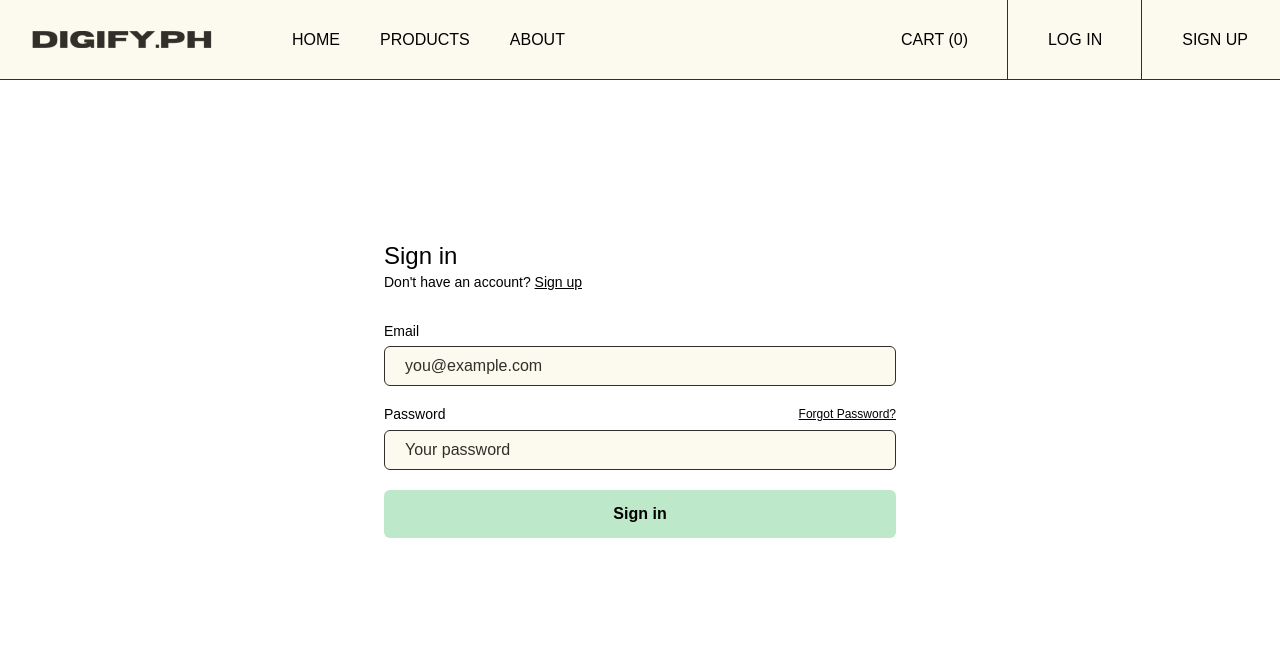
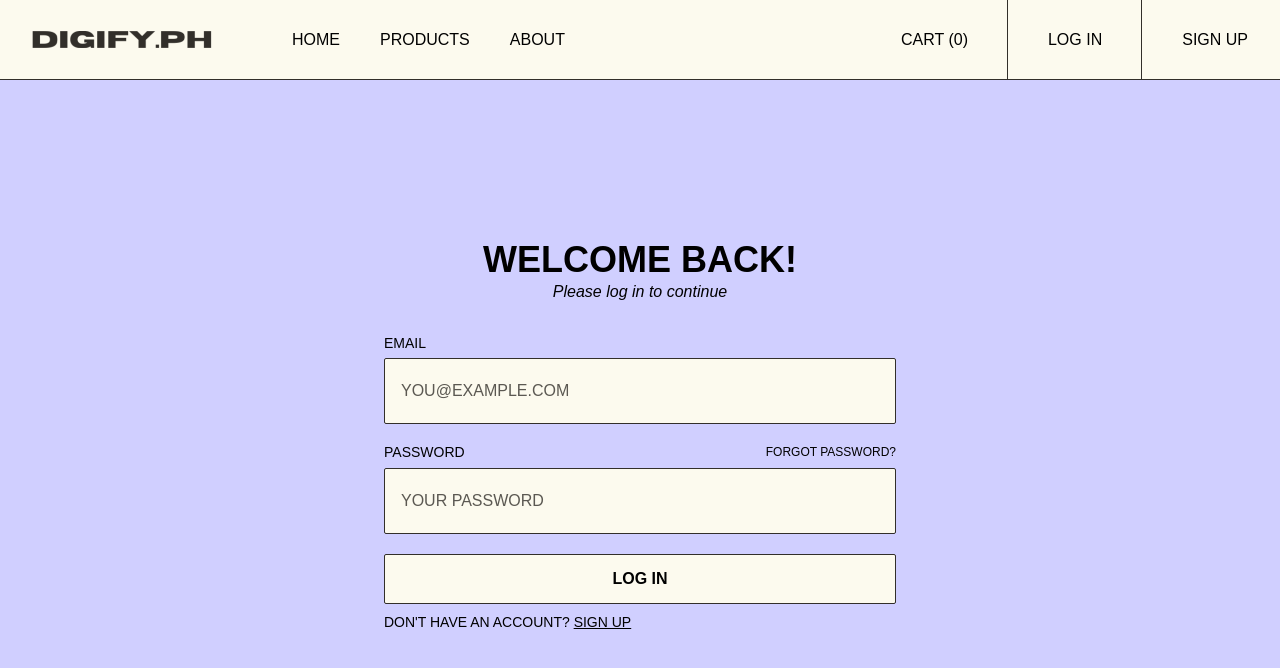
Before and after one commit to felixmacaspac/digify.ph, a Next.js app: page /sign-in in a window 1280 px wide. Shown: the top 668 px of the page. Built offline with nearby package versions, Linux system fonts and the light colour scheme; no server answers.

Commit message:
refactor(sign-in): improve UI

```diff
--- a/app/(auth-pages)/layout.tsx
+++ b/app/(auth-pages)/layout.tsx
@@ -4,7 +4,7 @@ export default async function Layout({
   children: React.ReactNode;
 }) {
   return (
-    <div className="w-full flex flex-col gap-12 items-start px-4">
+    <div className="w-full flex flex-col gap-12 items-start px-4 bg-purple min-h-screen relative">
       {children}
     </div>
   );
--- a/app/(auth-pages)/sign-in/page.tsx
+++ b/app/(auth-pages)/sign-in/page.tsx
@@ -9,20 +9,19 @@ export default async function Login(props: { searchParams: Promise<Message> }) {
   const searchParams = await props.searchParams;
   return (
     <form className="flex-1 flex flex-col my-40 w-full max-w-lg mx-auto">
-      <h1 className="text-2xl font-medium">Sign in</h1>
-      <p className="text-sm text-foreground">
-        Don't have an account?{" "}
-        <Link className="text-foreground font-medium underline" href="/sign-up">
-          Sign up
-        </Link>
+      <h1 className="text-4xl text-center uppercase font-bold">
+        Welcome back!
+      </h1>
+      <p className="text-base italic text-center text-foreground">
+        Please log in to continue
       </p>
-      <div className="flex flex-col gap-2 [&>input]:mb-3 mt-8">
+      <div className="flex flex-col gap-2 [&>input]:mb-3 mt-8 uppercase">
         <Label htmlFor="email">Email</Label>
-        <Input name="email" placeholder="you@example.com" required />
+        <Input name="email" placeholder="YOU@EXAMPLE.COM" required />
         <div className="flex justify-between items-center">
           <Label htmlFor="password">Password</Label>
           <Link
-            className="text-xs text-foreground underline"
+            className="text-xs text-foreground uppercase"
             href="/forgot-password"
           >
             Forgot Password?
@@ -31,12 +30,21 @@ export default async function Login(props: { searchParams: Promise<Message> }) {
         <Input
           type="password"
           name="password"
-          placeholder="Your password"
+          placeholder="YOUR PASSWORD"
           required
         />
         <SubmitButton pendingText="Signing In..." formAction={signInAction}>
-          Sign in
+          LOG IN
         </SubmitButton>
+        <p className="text-sm text-foreground">
+          Don't have an account?{" "}
+          <Link
+            className="text-foreground font-medium underline"
+            href="/sign-up"
+          >
+            Sign up
+          </Link>
+        </p>
         <FormMessage message={searchParams} />
       </div>
     </form>
--- a/components/form-message.tsx
+++ b/components/form-message.tsx
@@ -1,3 +1,5 @@
+import { FaCheckCircle, FaTimesCircle, FaInfoCircle } from "react-icons/fa";
+
 export type Message =
   | { success: string }
   | { error: string }
@@ -5,19 +7,24 @@ export type Message =
 
 export function FormMessage({ message }: { message: Message }) {
   return (
-    <div className="flex flex-col gap-2 w-full max-w-md text-sm">
+    <div className="flex flex-col gap-2 w-full text-base font-bold mt-14 items-center justify-center">
       {"success" in message && (
-        <div className="text-foreground border-l-2 border-foreground px-4">
+        <div className="flex items-center px-4 py-2">
+          <FaCheckCircle className="text-green-500 mr-2" />
           {message.success}
         </div>
       )}
       {"error" in message && (
-        <div className="text-destructive-foreground border-l-2 border-destructive-foreground px-4">
+        <div className="flex items-center px-4 py-2">
+          <FaTimesCircle className="text-red-500 mr-2" />
           {message.error}
         </div>
       )}
       {"message" in message && (
-        <div className="text-foreground border-l-2 px-4">{message.message}</div>
+        <div className="flex items-center px-4 py-2">
+          <FaInfoCircle className="text-blue-500 mr-2" />
+          {message.message}
+        </div>
       )}
     </div>
   );
--- a/components/header/auth-button.tsx
+++ b/components/header/auth-button.tsx
@@ -46,7 +46,7 @@ export default async function AuthButton() {
       >
         Log in
       </Link>{" "}
-      <Link className="flex items-center pl-10 h-full" href="/sign-in">
+      <Link className="flex items-center pl-10 h-full" href="/sign-up">
         Sign up
       </Link>{" "}
     </div>
--- a/components/submit-button.tsx
+++ b/components/submit-button.tsx
@@ -17,7 +17,7 @@ export function SubmitButton({
 
   return (
     <Button
-      className="py-6 text-base font-semibold"
+      className="py-6 text-base font-semibold bg-secondary border-black border rounded-sm uppercase"
       type="submit"
       aria-disabled={pending}
       {...props}
--- a/components/ui/input.tsx
+++ b/components/ui/input.tsx
@@ -11,7 +11,7 @@ const Input = React.forwardRef<HTMLInputElement, InputProps>(
       <input
         type={type}
         className={cn(
-          "flex h-10 w-full rounded-md border-black border placeholder:text-black bg-secondary px-5 py-4 text-base  disabled:cursor-not-allowed disabled:opacity-50",
+          "flex w-full border-black border placeholder:text-black bg-secondary px-4 py-5 text-base  disabled:cursor-not-allowed disabled:opacity-50 rounded-sm placeholder:text-black/80",
           className
         )}
         ref={ref}
--- a/tailwind.config.ts
+++ b/tailwind.config.ts
@@ -23,6 +23,8 @@ const config = {
         secondary: "#FCFAEE",
         blue: "#2848B7",
         green: "#63CC63",
+        purple: "#D0CFFF",
+        pink: "#FFC7EF",
         black: "#322F2A",
       },
     },
```
Also changed, not shown: public/login-img.jpg (added).
